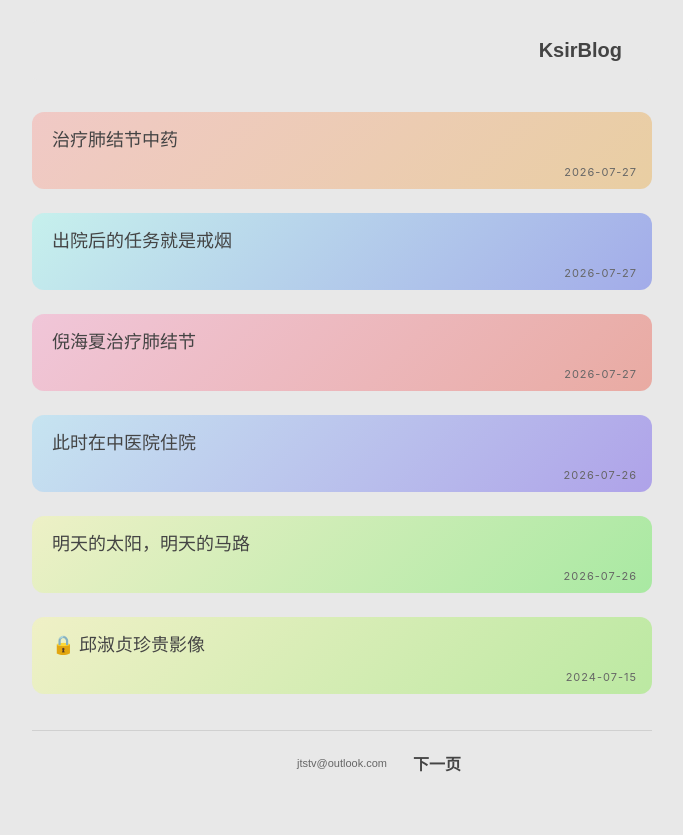
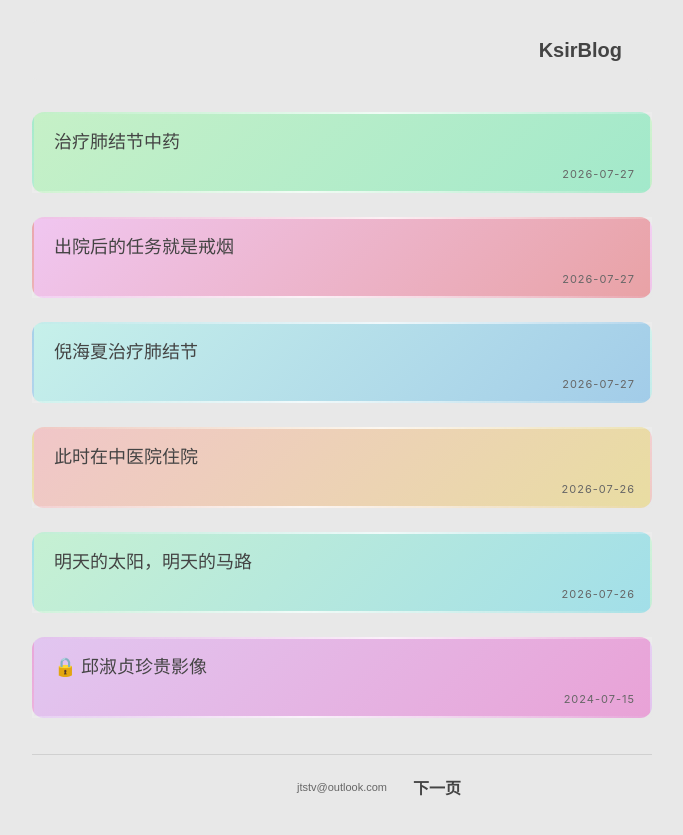
Before and after one commit to JTSTV/Jtstv.github.io, a Jekyll site: the page built from index.html, in a window 1280 px wide. Shown: the top 835 px of the page, without its empty margins (298-981 px from the left). Built offline with Jekyll 4.4.1, drawn with Linux system fonts in a browser that asks for light colours; the list of posts is cut into pages by our own code.

Commit message:
更新 index.html

```diff
--- a/index.html
+++ b/index.html
@@ -17,7 +17,18 @@
         .site-title{font:600 20px/1.4 sans-serif;color:#444;text-align:right}
         .post-list{list-style:none}
         .post-item{padding:12px 0}
-        .post-title{font-family:"STKaiti","KaiTi","楷体","AR PL UKai CN",serif;font-size:18px;line-height:1.5;padding:15px 20px 35px;position:relative;backdrop-filter:blur(12px);-webkit-backdrop-filter:blur(12px);border-radius:12px;color:#444}
+
+        /* 核心修改：边框渐变融入背景 */
+        .post-title{
+            font-family:"STKaiti","KaiTi","楷体","AR PL UKai CN",serif;
+            font-size:18px;line-height:1.5;padding:15px 20px 35px;
+            position:relative;backdrop-filter:blur(12px);-webkit-backdrop-filter:blur(12px);
+            border-radius:12px;color:#444;
+            border:2px solid transparent; /* 必须设置透明边框作为基底 */
+            background-clip:padding-box; /* 防止背景色溢出到边框区域 */
+            border-image:linear-gradient(135deg, rgba(232,232,232,0), rgba(255,255,255,0.8), rgba(232,232,232,0)) 1; /* 边框渐变融入 #e8e8e8 */
+        }
+
         .post-title a{color:#444;display:block}
         .post-date{position:absolute;bottom:10px;right:15px;font:11px -apple-system,sans-serif;color:#666;white-space:nowrap;letter-spacing:1px}
         .pagination{display:flex;justify-content:center;align-items:center;gap:20px;margin-top:24px;padding-top:20px;border-top:1px solid #d0d0d0;font:600 16px sans-serif}
```
Also changed, not shown: other parts of index.html (+8 -2 lines).
